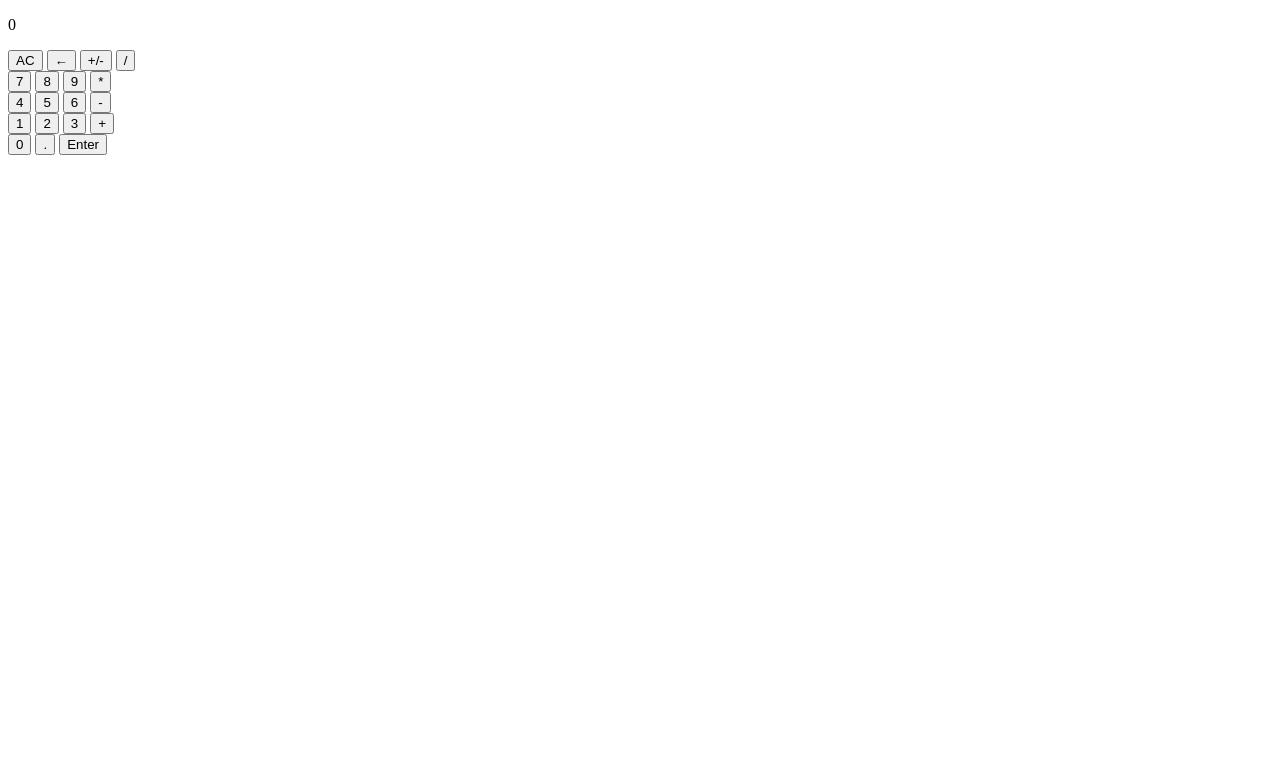
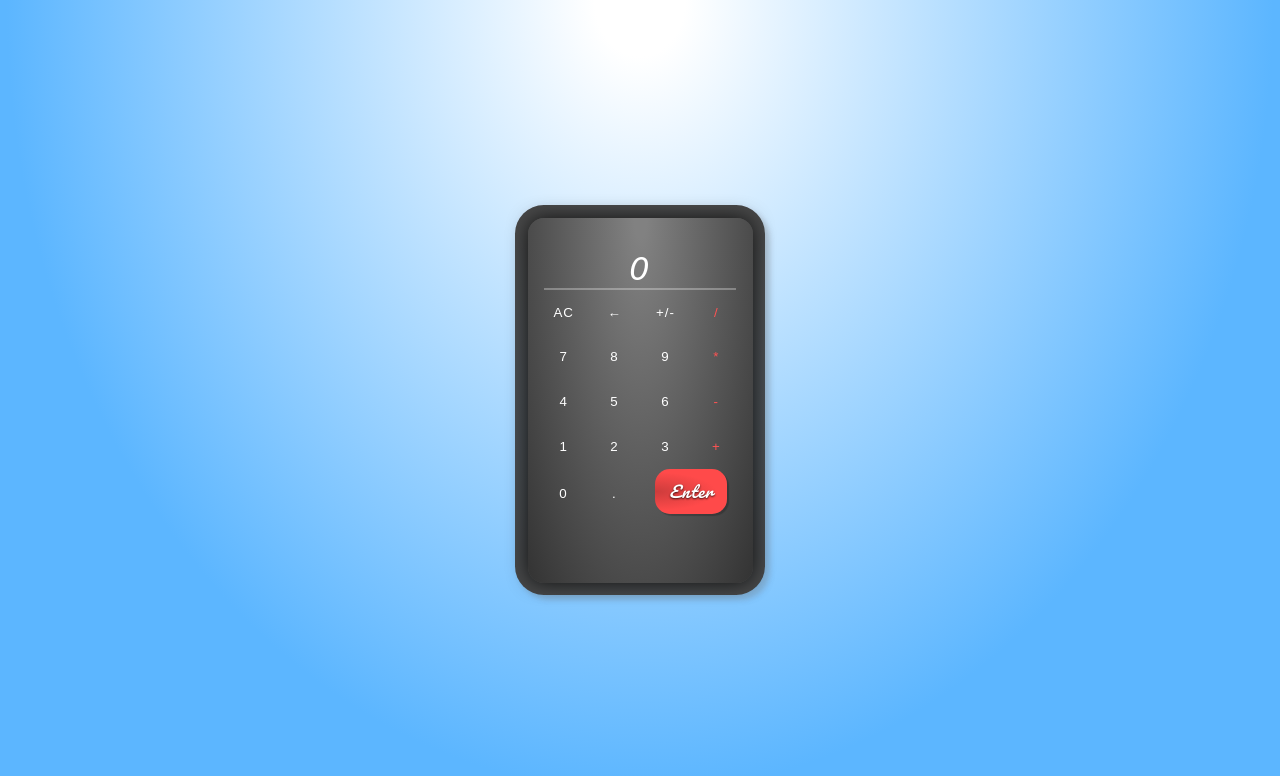
Before and after one commit to porquesammy/Calculator, a plain HTML site: page index.html in a window 1280 px wide. Drawn offline with Linux system fonts and the light colour scheme; the site is published under a folder, as on GitHub Pages, so addresses that start at the root find nothing; a web font is replaced by a local one.

Commit message:
fixed link

```diff
--- a/index.html
+++ b/index.html
@@ -12,7 +12,7 @@
     <title>Calculator</title>
     <meta name="description" content="Calculator app">
     <meta name="viewport" content="width=device-width, initial-scale=1">
-    <link rel="stylesheet" href="/assets/style.css">
+    <link rel="stylesheet" href="./assets/style.css">
 </head>
 
 <body>
```
